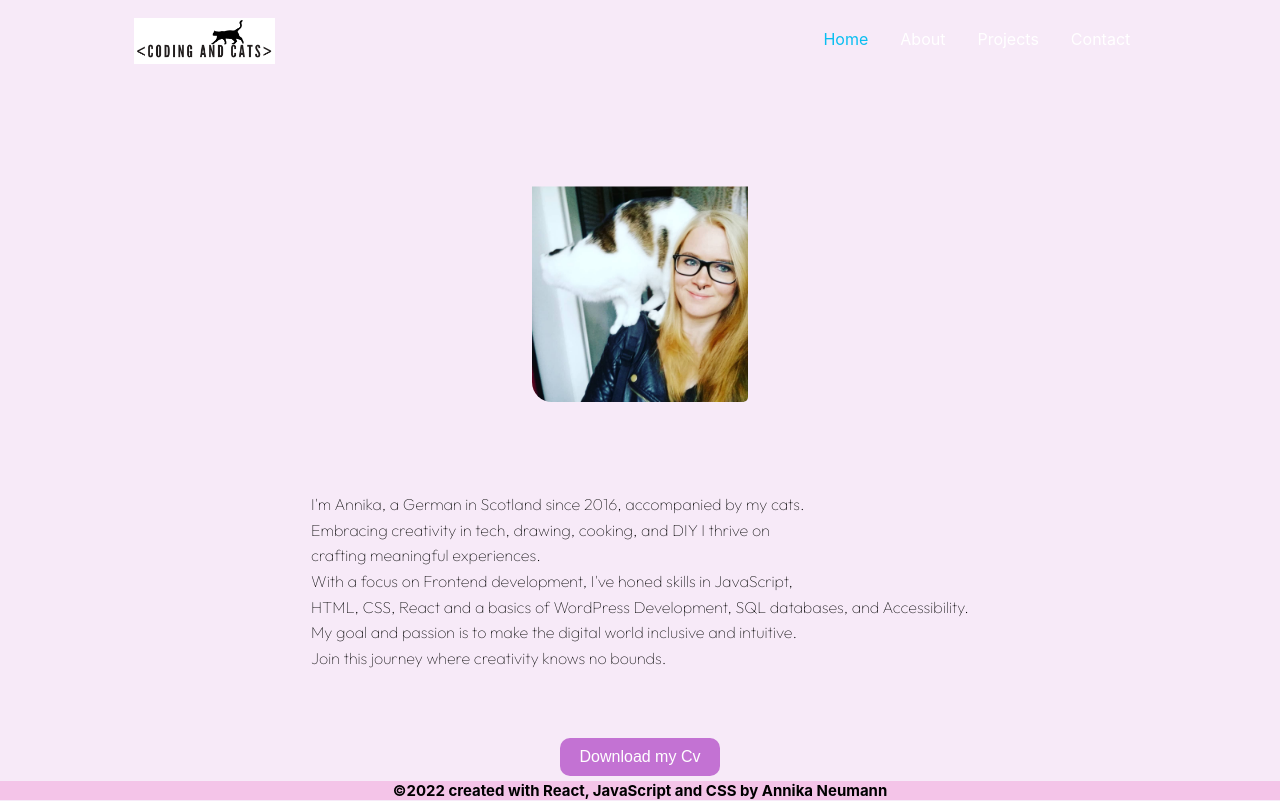
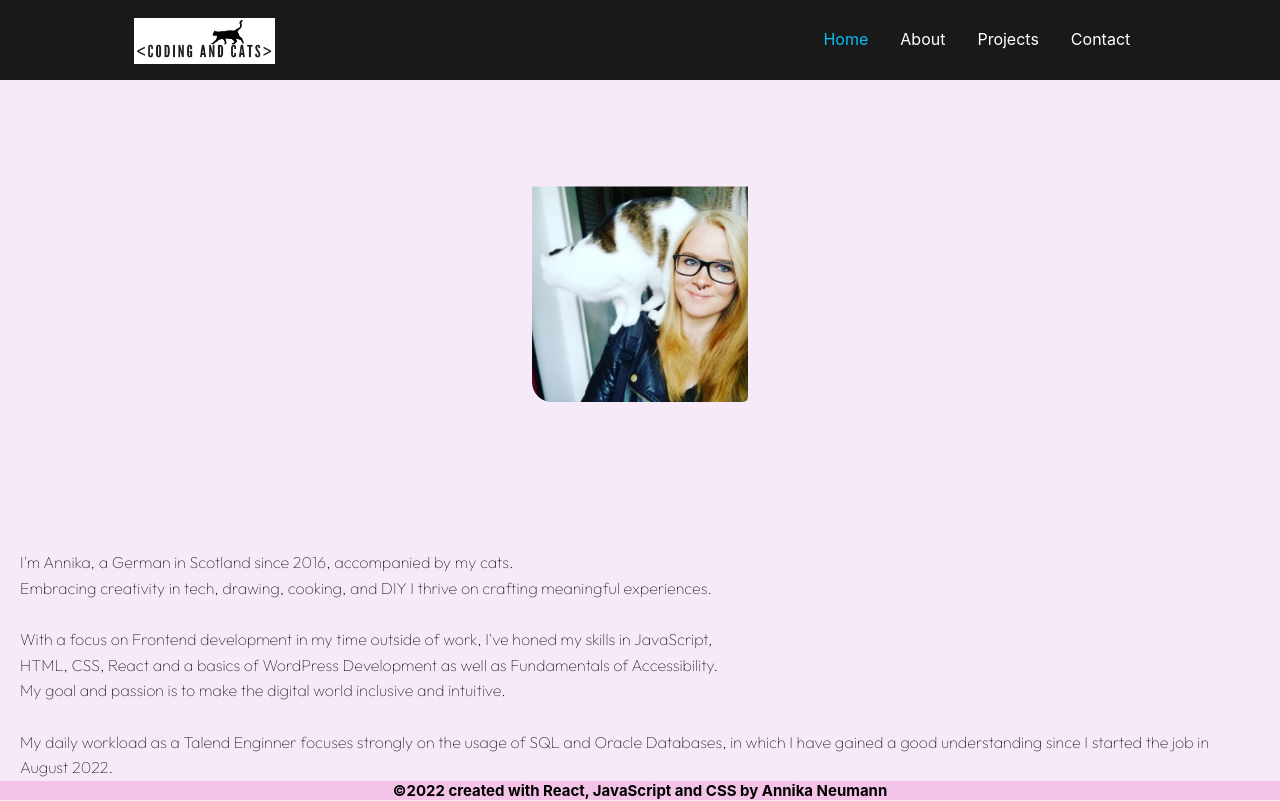
Before and after one commit to AnnikaNeumann/annikaneumann.github.io, a React (Create React App) app: page / in a window 1280 px wide. Shown: the top 801 px of the page. Built offline with nearby package versions, Linux system fonts and the light colour scheme.

Commit message:
changed content of landing page, corrected missing navbar background color

```diff
--- a/src/components/Home.js
+++ b/src/components/Home.js
@@ -29,9 +29,11 @@ const Home = () =>{
     <div className="flex-item">
       <p tabIndex='0' className="aboutshort" >
         I'm Annika, a German in Scotland since 2016, accompanied by my cats.<br></br>Embracing creativity in tech, drawing,
-        cooking, and DIY I thrive on<br></br>crafting meaningful experiences.<br></br>With a focus on Frontend development, I've honed skills in JavaScript,<br></br>HTML, CSS, React and a basics of WordPress Development,
-        SQL databases, and Accessibility.<br></br>My goal and passion is to make the digital world inclusive and intuitive.
-        <br></br> Join this journey where creativity knows no bounds.
+        cooking, and DIY I thrive on crafting meaningful experiences.<br></br><br></br>With a focus on Frontend development in my time outside of work, I've honed my skills in JavaScript,<br></br>HTML, CSS, React and a basics of WordPress Development as well as Fundamentals of Accessibility.<br></br>My goal and passion is to make the digital world inclusive and intuitive.<br></br><br></br>
+        My daily workload as a Talend Enginner focuses strongly on the usage of SQL and Oracle Databases, in which I have gained a good understanding since I started the job in August 2022.<br></br><br></br> This portfolio is fun project where I am aiming to gradually add more accessible related features, according
+        to my own best knowledge and accordingly to the WCAG Standards. Explore the content without your mouse or use a screen reader (tested with the Chrome extension).
+        Join this journey where creativity knows no bounds.
+        <br></br>
       </p>
       <div className='button-container'>
         <button className='pdf_button' type="button" tabIndex='0' onClick={()=>{downloadFileAtURL(PDF_FILE_URL)}}>Download my Cv</button>
--- a/src/components/css/NavBar2.css
+++ b/src/components/css/NavBar2.css
@@ -17,6 +17,7 @@
   }
 
   .navbar-container {
+    background: #19191a;
     display: flex;
     justify-content: space-evenly;
     height: 80px;
```
